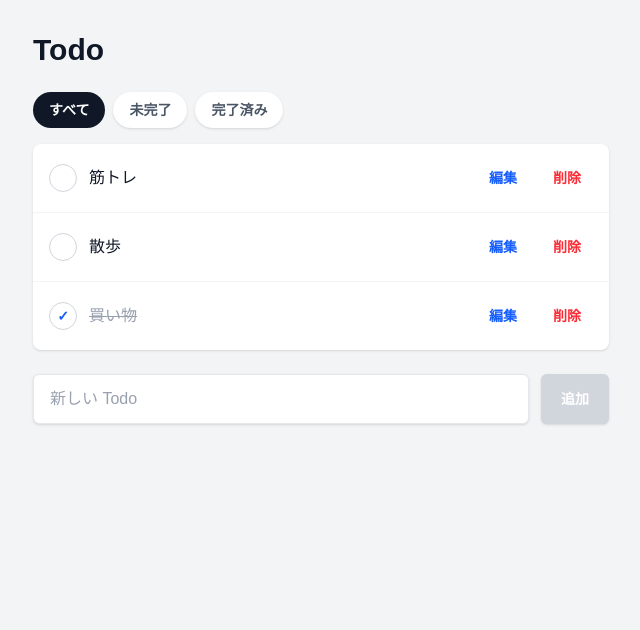
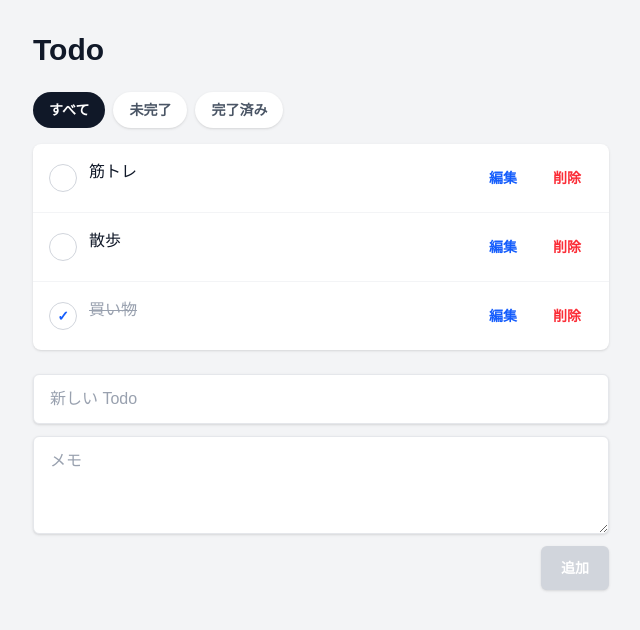
Before and after one commit to daxi1081-ui/todo-app, a Next.js app: page / in a window 1280 px wide. Shown: the top 630 px of the page, without its empty margins (319-959 px from the left). Built offline with nearby package versions, Linux system fonts and the light colour scheme.

Commit message:
Todoにメモ機能を追加

```diff
--- a/app/components/TodoItem.tsx
+++ b/app/components/TodoItem.tsx
@@ -6,14 +6,16 @@ import type { FormEvent, KeyboardEvent } from "react";
 type TodoItemProps = {
   /** 一覧に表示する Todo タイトル。 */
   title: string;
+  /** 一覧に表示する Todo メモ。 */
+  memo: string;
   /** 完了済みかどうか。 */
   completed: boolean;
   /** 完了状態を切り替える処理。 */
   onToggle: () => void;
   /** Todo を削除する処理。 */
   onDelete: () => void;
-  /** Todo タイトルを更新する処理。 */
-  onUpdateTitle: (title: string) => void;
+  /** Todo のタイトルとメモを更新する処理。 */
+  onUpdateTodo: (title: string, memo: string) => void;
 };
 
 /**
@@ -21,23 +23,27 @@ type TodoItemProps = {
  *
  * @param props Todo 表示に必要な情報。
  * @param props.title 表示する Todo タイトル。
+ * @param props.memo 表示する Todo メモ。
  * @param props.completed 完了済みかどうか。
  * @param props.onToggle 完了状態を切り替える処理。
  * @param props.onDelete Todo を削除する処理。
- * @param props.onUpdateTitle Todo タイトルを更新する処理。
+ * @param props.onUpdateTodo Todo のタイトルとメモを更新する処理。
  * @returns Todo 1 件分の表示。
  */
 export function TodoItem({
   title,
+  memo,
   completed,
   onToggle,
   onDelete,
-  onUpdateTitle,
+  onUpdateTodo,
 }: TodoItemProps) {
-  const editInputId = useId();
+  const editTitleInputId = useId();
+  const editMemoInputId = useId();
   const editInputRef = useRef<HTMLInputElement>(null);
   const [isEditing, setIsEditing] = useState(false);
   const [editingTitle, setEditingTitle] = useState(title);
+  const [editingMemo, setEditingMemo] = useState(memo);
   const trimmedEditingTitle = editingTitle.trim();
 
   useEffect(() => {
@@ -54,6 +60,7 @@ export function TodoItem({
    */
   function startEditing() {
     setEditingTitle(title);
+    setEditingMemo(memo);
     setIsEditing(true);
   }
 
@@ -62,6 +69,7 @@ export function TodoItem({
    */
   function cancelEditing() {
     setEditingTitle(title);
+    setEditingMemo(memo);
     setIsEditing(false);
   }
 
@@ -77,7 +85,7 @@ export function TodoItem({
       return;
     }
 
-    onUpdateTitle(trimmedEditingTitle);
+    onUpdateTodo(trimmedEditingTitle, editingMemo.trim());
     setIsEditing(false);
   }
 
@@ -100,10 +108,10 @@ export function TodoItem({
   }
 
   return (
-    <div className="flex items-center gap-3 border-b border-gray-100 px-4 py-4 last:border-b-0">
+    <div className="flex items-start gap-3 border-b border-gray-100 px-4 py-4 last:border-b-0">
       <button
         type="button"
-        className="flex h-7 w-7 shrink-0 items-center justify-center rounded-full border border-gray-300 text-sm font-bold text-blue-600 transition hover:border-blue-400"
+        className="mt-1 flex h-7 w-7 shrink-0 items-center justify-center rounded-full border border-gray-300 text-sm font-bold text-blue-600 transition hover:border-blue-400"
         aria-label={completed ? "未完了に戻す" : "完了にする"}
         aria-pressed={completed}
         onClick={onToggle}
@@ -112,19 +120,30 @@ export function TodoItem({
       </button>
 
       {isEditing ? (
-        <form className="flex min-w-0 flex-1 items-center gap-2" onSubmit={saveEditing}>
-          <label htmlFor={editInputId} className="sr-only">
+        <form className="grid min-w-0 flex-1 gap-2" onSubmit={saveEditing}>
+          <label htmlFor={editTitleInputId} className="sr-only">
             Todo タイトルを編集
           </label>
           <input
             ref={editInputRef}
-            id={editInputId}
+            id={editTitleInputId}
             type="text"
             value={editingTitle}
             onChange={(event) => setEditingTitle(event.target.value)}
             onKeyDown={handleEditKeyDown}
             className="min-w-0 flex-1 rounded-md border border-gray-200 px-3 py-2 text-sm text-gray-900 outline-none transition focus:border-blue-400"
           />
+          <label htmlFor={editMemoInputId} className="sr-only">
+            Todo メモを編集
+          </label>
+          <textarea
+            id={editMemoInputId}
+            value={editingMemo}
+            onChange={(event) => setEditingMemo(event.target.value)}
+            rows={3}
+            className="min-w-0 resize-y rounded-md border border-gray-200 px-3 py-2 text-sm text-gray-900 outline-none transition focus:border-blue-400"
+          />
+          <div className="flex flex-wrap gap-2">
             <button
               type="submit"
               className="rounded-md px-3 py-2 text-sm font-semibold text-blue-600 transition hover:bg-blue-50 disabled:cursor-not-allowed disabled:text-gray-300 disabled:hover:bg-transparent"
@@ -139,6 +158,7 @@ export function TodoItem({
             >
               キャンセル
             </button>
+          </div>
         </form>
       ) : (
         <>
@@ -152,6 +172,17 @@ export function TodoItem({
             >
               {title}
             </span>
+            {memo.length > 0 ? (
+              <span
+                className={
+                  completed
+                    ? "mt-1 block whitespace-pre-wrap break-words text-sm text-gray-400"
+                    : "mt-1 block whitespace-pre-wrap break-words text-sm text-gray-500"
+                }
+              >
+                {memo}
+              </span>
+            ) : null}
           </button>
 
           <button
--- a/app/components/TodoList.tsx
+++ b/app/components/TodoList.tsx
@@ -21,23 +21,32 @@ const filterOptions: TodoFilterOption[] = [
 const todoStorageKey = "todo-app.todos";
 
 /**
- * localStorage に保存できる Todo 形式かどうかを判定します。
+ * 保存済み Todo を現在の Todo 型に整えます。
  *
  * @param value 判定する値。
- * @returns Todo として扱える場合は true。
+ * @returns Todo として扱える値、または null。
  */
-function isTodo(value: unknown): value is Todo {
+function normalizeStoredTodo(value: unknown): Todo | null {
   if (typeof value !== "object" || value === null) {
-    return false;
+    return null;
   }
 
   const todo = value as Partial<Todo>;
 
-  return (
-    typeof todo.id === "number" &&
-    typeof todo.title === "string" &&
-    typeof todo.completed === "boolean"
-  );
+  if (
+    typeof todo.id !== "number" ||
+    typeof todo.title !== "string" ||
+    typeof todo.completed !== "boolean"
+  ) {
+    return null;
+  }
+
+  return {
+    id: todo.id,
+    title: todo.title,
+    memo: typeof todo.memo === "string" ? todo.memo : "",
+    completed: todo.completed,
+  };
 }
 
 /**
@@ -60,11 +69,23 @@ function loadTodosFromStorage(fallbackTodos: Todo[]) {
   try {
     const parsedTodos: unknown = JSON.parse(storedTodos);
 
-    if (!Array.isArray(parsedTodos) || !parsedTodos.every(isTodo)) {
+    if (!Array.isArray(parsedTodos)) {
       return fallbackTodos;
     }
 
-    return parsedTodos;
+    const normalizedTodos: Todo[] = [];
+
+    for (const parsedTodo of parsedTodos) {
+      const normalizedTodo = normalizeStoredTodo(parsedTodo);
+
+      if (normalizedTodo === null) {
+        return fallbackTodos;
+      }
+
+      normalizedTodos.push(normalizedTodo);
+    }
+
+    return normalizedTodos;
   } catch {
     return fallbackTodos;
   }
@@ -114,6 +135,7 @@ export function TodoList({ todos }: TodoListProps) {
     loadTodosFromStorage(todos),
   );
   const [newTodoTitle, setNewTodoTitle] = useState("");
+  const [newTodoMemo, setNewTodoMemo] = useState("");
   const [selectedFilter, setSelectedFilter] = useState<TodoFilter>("all");
 
   const filteredTodoItems = filterTodos(todoItems, selectedFilter);
@@ -136,12 +158,13 @@ export function TodoList({ todos }: TodoListProps) {
   }
 
   /**
-   * 指定した Todo のタイトルを更新します。
+   * 指定した Todo のタイトルとメモを更新します。
    *
-   * @param id タイトルを更新する Todo の ID。
+   * @param id 更新する Todo の ID。
    * @param title 更新後のタイトル。
+   * @param memo 更新後のメモ。
    */
-  function updateTodoTitle(id: number, title: string) {
+  function updateTodo(id: number, title: string, memo: string) {
     const trimmedTitle = title.trim();
 
     if (trimmedTitle.length === 0) {
@@ -150,7 +173,7 @@ export function TodoList({ todos }: TodoListProps) {
 
     setTodoItems((currentTodos) =>
       currentTodos.map((todo) =>
-        todo.id === id ? { ...todo, title: trimmedTitle } : todo,
+        todo.id === id ? { ...todo, title: trimmedTitle, memo } : todo,
       ),
     );
   }
@@ -181,7 +204,7 @@ export function TodoList({ todos }: TodoListProps) {
   }
 
   /**
-   * 入力されたタイトルで未完了の Todo を追加します。
+   * 入力されたタイトルとメモで未完了の Todo を追加します。
    *
    * @param event フォーム送信イベント。
    */
@@ -199,10 +222,12 @@ export function TodoList({ todos }: TodoListProps) {
       {
         id: createTodoId(currentTodos),
         title,
+        memo: newTodoMemo.trim(),
         completed: false,
       },
     ]);
     setNewTodoTitle("");
+    setNewTodoMemo("");
   }
 
   /**
@@ -246,15 +271,16 @@ export function TodoList({ todos }: TodoListProps) {
           <TodoItem
             key={todo.id}
             title={todo.title}
+            memo={todo.memo}
             completed={todo.completed}
             onToggle={() => toggleTodoCompleted(todo.id)}
             onDelete={() => deleteTodo(todo.id)}
-            onUpdateTitle={(title) => updateTodoTitle(todo.id, title)}
+            onUpdateTodo={(title, memo) => updateTodo(todo.id, title, memo)}
           />
         ))}
       </div>
 
-      <form onSubmit={addTodo} className="mt-6 flex gap-3">
+      <form onSubmit={addTodo} className="mt-6 grid gap-3">
         <label htmlFor="new-todo-title" className="sr-only">
           追加する Todo
         </label>
@@ -267,7 +293,20 @@ export function TodoList({ todos }: TodoListProps) {
           placeholder="新しい Todo"
           className="min-w-0 flex-1 rounded-md border border-gray-200 bg-white px-4 py-3 text-gray-900 shadow-sm outline-none transition placeholder:text-gray-400 focus:border-blue-400"
         />
-        <AddButton disabled={newTodoTitle.trim().length === 0} />
+        <label htmlFor="new-todo-memo" className="sr-only">
+          追加する Todo メモ
+        </label>
+        <textarea
+          id="new-todo-memo"
+          value={newTodoMemo}
+          onChange={(event) => setNewTodoMemo(event.target.value)}
+          placeholder="メモ"
+          rows={3}
+          className="min-w-0 resize-y rounded-md border border-gray-200 bg-white px-4 py-3 text-gray-900 shadow-sm outline-none transition placeholder:text-gray-400 focus:border-blue-400"
+        />
+        <div className="flex justify-end">
+          <AddButton disabled={newTodoTitle.trim().length === 0} />
+        </div>
       </form>
     </>
   );
--- a/app/page.tsx
+++ b/app/page.tsx
@@ -6,9 +6,9 @@ import type { Todo } from "./types/todo";
  * 将来 API や DB に置き換える場合は、この一覧の取得処理を差し替えます。
  */
 const todos: Todo[] = [
-  { id: 1, title: "筋トレ", completed: false },
-  { id: 2, title: "散歩", completed: false },
-  { id: 3, title: "買い物", completed: true },
+  { id: 1, title: "筋トレ", memo: "", completed: false },
+  { id: 2, title: "散歩", memo: "", completed: false },
+  { id: 3, title: "買い物", memo: "", completed: true },
 ];
 
 /**
--- a/app/types/todo.ts
+++ b/app/types/todo.ts
@@ -3,6 +3,8 @@ export type Todo = {
   id: number;
   /** 画面に表示する Todo タイトル。 */
   title: string;
+  /** Todo の補足メモ。 */
+  memo: string;
   /** Todo が完了済みかどうか。 */
   completed: boolean;
 };
```
Also changed, not shown: 2 other files (tests, documents, lock files or other folders). Lines whose indentation alone changed are shown as unchanged.
